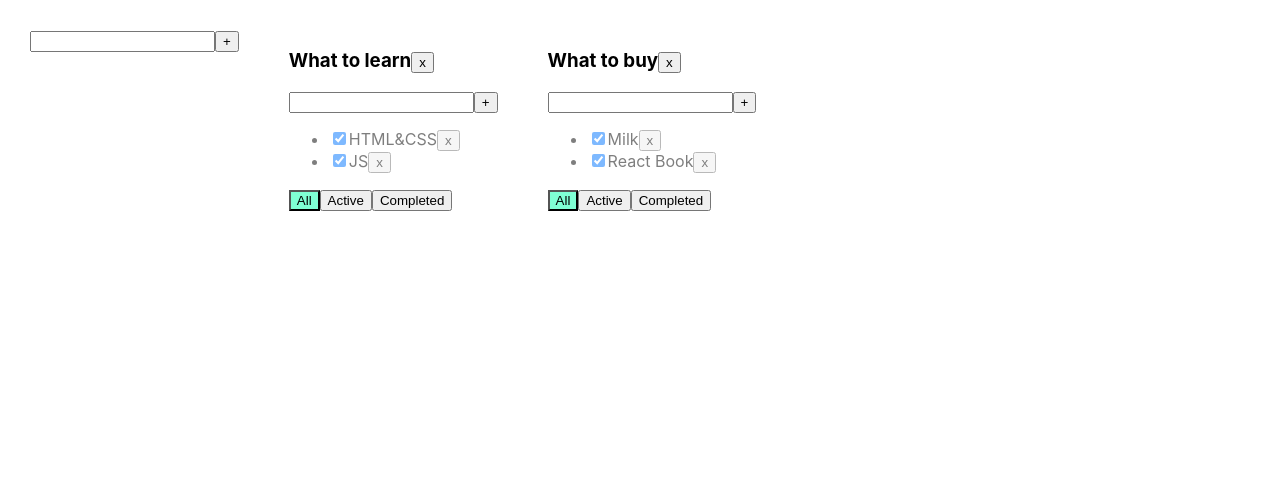
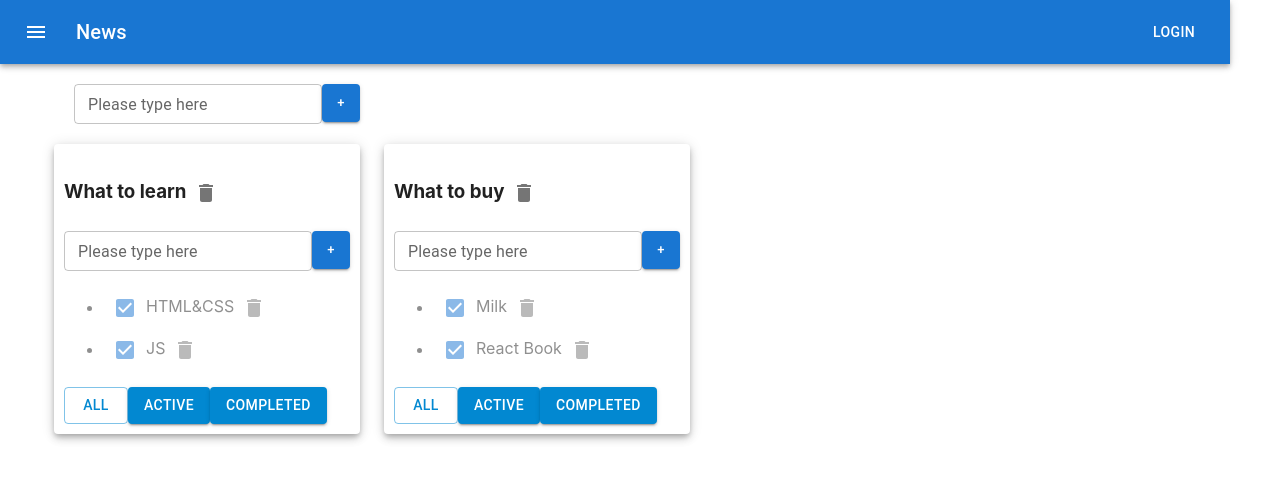
Before and after one commit to ergentus/todolist, a React (Create React App) app: page / in a window 1280 px wide. Shown: the top 480 px of the page. Built offline with nearby package versions, Linux system fonts and the light colour scheme.

Commit message:
material ui

```diff
--- a/package.json
+++ b/package.json
@@ -3,6 +3,10 @@
   "version": "0.1.0",
   "private": true,
   "dependencies": {
+    "@emotion/react": "^11.10.6",
+    "@emotion/styled": "^11.10.6",
+    "@mui/icons-material": "^5.11.16",
+    "@mui/material": "^5.12.0",
     "@testing-library/jest-dom": "^5.16.5",
     "@testing-library/react": "^13.4.0",
     "@testing-library/user-event": "^13.5.0",
--- a/src/AddItemForm.tsx
+++ b/src/AddItemForm.tsx
@@ -1,18 +1,19 @@
 import React, {ChangeEvent, KeyboardEvent, useState} from 'react';
+import Button from '@mui/material/Button'
+import TextField from '@mui/material/TextField';
 
 type AddItemFormPropsType = {
 	addItem: (title: string) => void
 }
 
-const AddItemForm = (props: AddItemFormPropsType) => {
+export function AddItemForm(props: AddItemFormPropsType) {
 
 	let [title, setTitle] = useState("")
 	let [error, setError] = useState<string | null>(null)
 
-	const addTask = () => {
-		let newTitle = title.trim();
-		if (newTitle !== "") {
-			props.addItem(newTitle);
+	const addItem = () => {
+		if (title.trim() !== "") {
+			props.addItem(title);
 			setTitle("");
 		} else {
 			setError("Title is required");
@@ -26,22 +27,37 @@
 	const onKeyPressHandler = (e: KeyboardEvent<HTMLInputElement>) => {
 		setError(null);
 		if (e.key === 'Enter') {
-			addTask();
+			addItem();
 		}
 	}
 
+	const buttonStyle = {
+		maxWidth: '38px',
+		maxHeight: '38px',
+		minWidth: '38px',
+		minHeight: '38px',
+	}
 
-	return (
-		<div>
-			<input value={title}
-					 onChange={onChangeHandler}
-					 onKeyDown={onKeyPressHandler}
-					 className={error ? "error" : ""}
-			/>
-			<button onClick={addTask}>+</button>
-			{error && <div className="error-message">{error}</div>}
-		</div>
-	);
-};
+	return <div>
+		{/*<input */}
+		{/*    value={title}*/}
+		{/*       onChange={onChangeHandler}*/}
+		{/*       onKeyPress={onKeyPressHandler}*/}
+		{/*       className={error ? "error" : ""}*/}
+		{/*/>*/}
+		<TextField
+			size="small"
+			id="outlined-basic"
+			label={error ? 'Title is required' : 'Please type here'}
+			variant="outlined"
+			value={title}
+			onChange={onChangeHandler}
+			onKeyDown={onKeyPressHandler}
+			error={!!error}
+		/>
 
-export default AddItemForm;
+		{/*<button onClick={addItem}>+</button>*/}
+		<Button variant="contained" size="small" onClick={addItem} style={buttonStyle}>+</Button>
+
+	</div>
+}
--- a/src/App.css
+++ b/src/App.css
@@ -1,7 +1,7 @@
 
 .App {
-  padding: 30px;
-  display: flex;
+  /*padding: 30px;*/
+  /*display: flex;*/
 }
 
 .App > div {
--- a/src/App.tsx
+++ b/src/App.tsx
@@ -1,8 +1,10 @@
-import React, {useState} from 'react';
-import './App.css';
-import {TaskType, Todolist} from './Todolist';
-import {v1} from 'uuid';
-import AddItemForm from './AddItemForm';
+import React, {useState} from 'react'
+import './App.css'
+import {TaskType, Todolist} from './Todolist'
+import {v1} from 'uuid'
+import {AddItemForm} from './AddItemForm'
+import ButtonAppBar from './ButtonAppBar'
+import {Container, Grid, Paper} from '@mui/material'
 
 export type FilterValuesType = 'all' | 'active' | 'completed';
 type TodolistType = {
@@ -17,8 +19,80 @@
 
 
 function App() {
-	let todolistId1 = v1();
-	let todolistId2 = v1();
+	function removeTask(id: string, todolistId: string) {
+		//достанем нужный массив по todolistId:
+		let todolistTasks = tasks[todolistId]
+		// перезапишем в этом объекте массив для нужного тудулиста отфилтрованным массивом:
+		tasks[todolistId] = todolistTasks.filter(t => t.id != id)
+		// засетаем в стейт копию объекта, чтобы React отреагировал перерисовкой
+		setTasks({...tasks})
+	}
+
+	function addTask(title: string, todolistId: string) {
+		let task = {id: v1(), title: title, isDone: false}
+		//достанем нужный массив по todolistId:
+		let todolistTasks = tasks[todolistId]
+		// перезапишем в этом объекте массив для нужного тудулиста копией, добавив в начало новую таску:
+		tasks[todolistId] = [task, ...todolistTasks]
+		// засетаем в стейт копию объекта, чтобы React отреагировал перерисовкой
+		setTasks({...tasks})
+	}
+
+	function changeFilter(value: FilterValuesType, todolistId: string) {
+		let todolist = todolists.find(tl => tl.id === todolistId)
+		if (todolist) {
+			todolist.filter = value
+			setTodolists([...todolists])
+		}
+	}
+
+	function changeStatus(id: string, isDone: boolean, todolistId: string) {
+		//достанем нужный массив по todolistId:
+		let todolistTasks = tasks[todolistId]
+		// найдём нужную таску:
+		let task = todolistTasks.find(t => t.id === id)
+		//изменим таску, если она нашлась
+		if (task) {
+			task.isDone = isDone
+			// засетаем в стейт копию объекта, чтобы React отреагировал перерисовкой
+			setTasks({...tasks})
+		}
+	}
+
+	function changeTaskTitle(id: string, newTitle: string, todolistId: string) {
+		//достанем нужный массив по todolistId:
+		let todolistTasks = tasks[todolistId]
+		// найдём нужную таску:
+		let task = todolistTasks.find(t => t.id === id)
+		//изменим таску, если она нашлась
+		if (task) {
+			task.title = newTitle
+			// засетаем в стейт копию объекта, чтобы React отреагировал перерисовкой
+			setTasks({...tasks})
+		}
+	}
+
+	function removeTodolist(id: string) {
+		// засунем в стейт список тудулистов, id которых не равны тому, который нужно выкинуть
+		setTodolists(todolists.filter(tl => tl.id != id))
+		// удалим таски для этого тудулиста из второго стейта, где мы храним отдельно таски
+		delete tasks[id] // удаляем св-во из объекта... значением которого являлся массив тасок
+		// засетаем в стейт копию объекта, чтобы React отреагировал перерисовкой
+		setTasks({...tasks})
+	}
+
+	function changeTodolistTitle(id: string, title: string) {
+		// найдём нужный todolist
+		const todolist = todolists.find(tl => tl.id === id)
+		if (todolist) {
+			// если нашёлся - изменим ему заголовок
+			todolist.title = title
+			setTodolists([...todolists])
+		}
+	}
+
+	let todolistId1 = v1()
+	let todolistId2 = v1()
 
 	let [todolists, setTodolists] = useState<Array<TodolistType>>([
 		{id: todolistId1, title: 'What to learn', filter: 'all'},
@@ -34,88 +108,41 @@
 			{id: v1(), title: 'Milk', isDone: true},
 			{id: v1(), title: 'React Book', isDone: true},
 		],
-	});
-	const changeTodoTitle = (todolistId: string, newTitle: string) => {
-		setTodolists(todolists.map(td => td.id === todolistId ? {...td, title: newTitle} : td))
-	}
+	})
 
-	const changeTaskTitle = (taskId: string, newTitle: string, todolistId: string) => {
-		setTasks({...tasks, [todolistId]: tasks[todolistId].map(t => t.id === taskId ? {...t, title: newTitle} : t)})
-	}
-
-	function removeTask(id: string, todolistId: string) {
-		//достанем нужный массив по todolistId:
-		let todolistTasks = tasks[todolistId];
-		// перезапишем в этом объекте массив для нужного тудулиста отфилтрованным массивом:
-		tasks[todolistId] = todolistTasks.filter(t => t.id !== id);
-		// засетаем в стейт копию объекта, чтобы React отреагировал перерисовкой
-		setTasks({...tasks});
-	}
-
-	function addTask(title: string, todolistId: string) {
-		let task = {id: v1(), title: title, isDone: false};
-		//достанем нужный массив по todolistId:
-		let todolistTasks = tasks[todolistId];
-		// перезапишем в этом объекте массив для нужного тудулиста копией, добавив в начало новую таску:
-		tasks[todolistId] = [task, ...todolistTasks];
-		// засетаем в стейт копию объекта, чтобы React отреагировал перерисовкой
-		setTasks({...tasks});
-	}
-
-	function changeStatus(id: string, isDone: boolean, todolistId: string) {
-		//достанем нужный массив по todolistId:
-		let todolistTasks = tasks[todolistId];
-		// найдём нужную таску:
-		let task = todolistTasks.find(t => t.id === id);
-		//изменим таску, если она нашлась
-		if (task) {
-			task.isDone = isDone;
-			// засетаем в стейт копию объекта, чтобы React отреагировал перерисовкой
-			setTasks({...tasks});
-		}
-	}
-
-	function changeFilter(value: FilterValuesType, todolistId: string) {
-		let todolist = todolists.find(tl => tl.id === todolistId);
-		if (todolist) {
-			todolist.filter = value;
-			setTodolists([...todolists])
-		}
-	}
-
-	function removeTodolist(id: string) {
-		// засунем в стейт список тудулистов, id которых не равны тому, который нужно выкинуть
-		setTodolists(todolists.filter(tl => tl.id !== id));
-		// удалим таски для этого тудулиста из второго стейта, где мы храним отдельно таски
-		delete tasks[id]; // удаляем св-во из объекта... значением которого являлся массив тасок
-		// засетаем в стейт копию объекта, чтобы React отреагировал перерисовкой
-		setTasks({...tasks});
-	}
-
-	const addTodo = (title: string) => {
-		const todolistId = v1()
-		const todoList: TodolistType = {id: todolistId, title: title, filter: 'all'}
-		setTodolists([...todolists, todoList])
-		setTasks({...tasks, [todolistId]: []})
+	function addTodolist(title: string) {
+		let newTodolistId = v1()
+		let newTodolist: TodolistType = {id: newTodolistId, title: title, filter: 'all'}
+		setTodolists([newTodolist, ...todolists])
+		setTasks({
+			...tasks,
+			[newTodolistId]: [],
+		})
 	}
 
 	return (
 		<div className="App">
-			<AddItemForm addItem={addTodo}/>
+			<ButtonAppBar/>
+			<Container fixed>
+				<Grid container style={{padding: '20px'}}>
+					<AddItemForm addItem={addTodolist}/>
+				</Grid>
+				<Grid container spacing={3}>
 					{
 						todolists.map(tl => {
-					let allTodolistTasks = tasks[tl.id];
-					let tasksForTodolist = allTodolistTasks;
+							let allTodolistTasks = tasks[tl.id]
+							let tasksForTodolist = allTodolistTasks
 
 							if (tl.filter === 'active') {
-						tasksForTodolist = allTodolistTasks.filter(t => !t.isDone);
+								tasksForTodolist = allTodolistTasks.filter(t => !t.isDone)
 							}
 							if (tl.filter === 'completed') {
-						tasksForTodolist = allTodolistTasks.filter(t => t.isDone);
+								tasksForTodolist = allTodolistTasks.filter(t => t.isDone)
 							}
 
-					return <Todolist
-						key={tl.id}
+							return <Grid item key={tl.id}>
+								<Paper elevation={5} style={{padding: '10px'}}>
+								<Todolist
 									id={tl.id}
 									title={tl.title}
 									tasks={tasksForTodolist}
@@ -123,16 +150,19 @@
 									changeFilter={changeFilter}
 									addTask={addTask}
 									changeTaskStatus={changeStatus}
-						changeTaskTitle={changeTaskTitle}
-						changeTodoTitle={changeTodoTitle}
 									filter={tl.filter}
 									removeTodolist={removeTodolist}
+									changeTaskTitle={changeTaskTitle}
+									changeTodolistTitle={changeTodolistTitle}
 								/>
+								</Paper>
+							</Grid>
 						})
 					}
-
+				</Grid>
+			</Container>
 		</div>
-	);
+	)
 }
 
-export default App;
+export default App
--- /dev/null
+++ b/src/ButtonAppBar.jsx
@@ -0,0 +1,34 @@
+import React from 'react'
+import AppBar from '@mui/material/AppBar';
+import Box from '@mui/material/Box';
+import Toolbar from '@mui/material/Toolbar';
+import Typography from '@mui/material/Typography';
+import Button from '@mui/material/Button';
+import IconButton from '@mui/material/IconButton';
+import MenuIcon from '@mui/icons-material/Menu';
+
+const ButtonAppBar = () => {
+   return (
+      <Box sx={{ flexGrow: 1 }}>
+         <AppBar position="static">
+            <Toolbar>
+               <IconButton
+                  size="large"
+                  edge="start"
+                  color="inherit"
+                  aria-label="menu"
+                  sx={{ mr: 2 }}
+               >
+                  <MenuIcon />
+               </IconButton>
+               <Typography variant="h6" component="div" sx={{ flexGrow: 1 }}>
+                  News
+               </Typography>
+               <Button color="inherit">Login</Button>
+            </Toolbar>
+         </AppBar>
+      </Box>
+   )
+}
+
+export default ButtonAppBar
--- a/src/EditableSpan.tsx
+++ b/src/EditableSpan.tsx
@@ -1,41 +1,27 @@
-import React, {ChangeEvent, KeyboardEvent, useState} from 'react';
+import React, {ChangeEvent, useState} from 'react';
 
-type IdetableSpanPropsType = {
-	title: string
-	onChange: (newValue: string) => void
+type EditableSpanPropsType = {
+    value: string
+    onChange: (newValue: string) => void
 }
-const EditableSpan = (props: IdetableSpanPropsType) => {
-	const [editMode, setEditMode] = useState(false)
-	const [title, setTitle] = useState('')
 
-	const activateEditMode = () => {
-		if (!editMode) {
-			setEditMode(true)
-			setTitle(props.title)
-		} else {
-			setEditMode(false)
-			props.onChange(title)
-		}
-	}
-	const activateEditModeEnter= (e: KeyboardEvent<HTMLInputElement>) => {
-		if (e.key === 'Enter') {
-			setEditMode(false)
-			props.onChange(title)
-		}
-	}
-	const changeTitleHandler = (e: ChangeEvent<HTMLInputElement>) => setTitle(e.currentTarget.value)
+export function EditableSpan(props: EditableSpanPropsType) {
+    let [editMode, setEditMode] = useState(false);
+    let [title, setTitle] = useState(props.value);
 
+    const activateEditMode = () => {
+        setEditMode(true);
+        setTitle(props.value);
+    }
+    const activateViewMode = () => {
+        setEditMode(false);
+        props.onChange(title);
+    }
+    const changeTitle = (e: ChangeEvent<HTMLInputElement>) => {
+        setTitle(e.currentTarget.value)
+    }
 
-	return (
-		editMode
-			? <input onBlur={activateEditMode}
-						onKeyDown={activateEditModeEnter}
-						value={title}
-						onChange={changeTitleHandler}
-						autoFocus>
-
-			</input>
-			: <span onDoubleClick={activateEditMode}>{props.title}</span>
-	);
-};
-export default EditableSpan;
+    return editMode
+        ? <input value={title} onChange={changeTitle} autoFocus onBlur={activateViewMode}/>
+        : <span onDoubleClick={activateEditMode}>{props.value}</span>
+}
--- a/src/TodoList.tsx
+++ b/src/TodoList.tsx
@@ -1,7 +1,9 @@
-import React, {ChangeEvent} from 'react';
-import {FilterValuesType} from './App';
-import AddItemForm from './AddItemForm';
-import EditableSpan from './EditableSpan';
+import React, {ChangeEvent} from 'react'
+import {FilterValuesType} from './App'
+import {AddItemForm} from './AddItemForm'
+import {EditableSpan} from './EditableSpan'
+import {Button, Checkbox, IconButton} from '@mui/material'
+import DeleteIcon from '@mui/icons-material/Delete'
 
 export type TaskType = {
 	id: string
@@ -18,59 +20,66 @@
 	addTask: (title: string, todolistId: string) => void
 	changeTaskStatus: (id: string, isDone: boolean, todolistId: string) => void
 	removeTodolist: (id: string) => void
+	changeTodolistTitle: (id: string, newTitle: string) => void
 	filter: FilterValuesType
 	changeTaskTitle: (taskId: string, newTitle: string, todolistId: string) => void
-    changeTodoTitle: (todolistId: string, newTitle: string) => void
 }
 
 export function Todolist(props: PropsType) {
-
-    const removeTodolist = () => props.removeTodolist(props.id)
-    const onChangeTodoTitle = (newTitle: string) => {
-        props.changeTodoTitle(props.id, newTitle)
+	const addTask = (title: string) => {
+		props.addTask(title, props.id)
 	}
 
-    const onAllClickHandler = () => props.changeFilter("all", props.id);
-    const onActiveClickHandler = () => props.changeFilter("active", props.id);
-    const onCompletedClickHandler = () => props.changeFilter("completed", props.id);
-    const addTask = (title: string) => props.addTask(title, props.id)
+	const removeTodolist = () => {
+		props.removeTodolist(props.id)
+	}
+	const changeTodolistTitle = (title: string) => {
+		props.changeTodolistTitle(props.id, title)
+	}
 
-    return <div>
-        <h3> <EditableSpan title={props.title} onChange={onChangeTodoTitle}/>
-            <button onClick={removeTodolist}>x</button>
+	const onAllClickHandler = () => props.changeFilter('all', props.id)
+	const onActiveClickHandler = () => props.changeFilter('active', props.id)
+	const onCompletedClickHandler = () => props.changeFilter('completed', props.id)
+
+	return (
+		<div>
+			<h3><EditableSpan value={props.title} onChange={changeTodolistTitle}/>
+				{/*<button onClick={removeTodolist}>x</button>*/}
+				<IconButton aria-label="delete" onClick={removeTodolist}>
+					<DeleteIcon/>
+				</IconButton>
 			</h3>
 			<AddItemForm addItem={addTask}/>
 			<ul>
 				{
 					props.tasks.map(t => {
 						const onClickHandler = () => props.removeTask(t.id, props.id)
-                    const onChangeStatusHandler = (e: ChangeEvent<HTMLInputElement>) => {
-                        let newIsDoneValue = e.currentTarget.checked;
-                        props.changeTaskStatus(t.id, newIsDoneValue, props.id);
+						const onChangeHandler = (e: ChangeEvent<HTMLInputElement>) => {
+							let newIsDoneValue = e.currentTarget.checked
+							props.changeTaskStatus(t.id, newIsDoneValue, props.id)
+						}
+						const onTitleChangeHandler = (newValue: string) => {
+							props.changeTaskTitle(t.id, newValue, props.id)
 						}
 
-                    const onChangeTitleHandler = (newTitle: string) => {
-                        props.changeTaskTitle(t.id, newTitle, props.id);
-                    }
 
-                    return <li key={t.id} className={t.isDone ? "is-done" : ""}>
-                        <input type="checkbox" onChange={onChangeStatusHandler} checked={t.isDone}/>
-                        <EditableSpan title={t.title} onChange={onChangeTitleHandler}/>
-                        <button onClick={onClickHandler}>x</button>
+						return <li key={t.id} className={t.isDone ? 'is-done' : ''}>
+							{/*<input type="checkbox" onChange={onChangeHandler} checked={t.isDone}/>*/}
+							<Checkbox onChange={onChangeHandler} checked={t.isDone}/>
+							<EditableSpan value={t.title} onChange={onTitleChangeHandler}/>
+							{/*<button onClick={onClickHandler}>x</button>*/}
+							<IconButton aria-label="delete" onClick={onClickHandler}>
+								<DeleteIcon/>
+							</IconButton>
 						</li>
 					})
 				}
 			</ul>
 			<div>
-            <button className={props.filter === 'all' ? "active-filter" : ""}
-                    onClick={onAllClickHandler}>All
-            </button>
-            <button className={props.filter === 'active' ? "active-filter" : ""}
-                    onClick={onActiveClickHandler}>Active
-            </button>
-            <button className={props.filter === 'completed' ? "active-filter" : ""}
-                    onClick={onCompletedClickHandler}>Completed
-            </button>
+				<Button variant={props.filter === 'all' ? "outlined":"contained"} color="info"  onClick={onAllClickHandler}>All</Button>
+				<Button variant={props.filter === 'active' ? "outlined":"contained"} color=  'info'  onClick={onActiveClickHandler}>Active</Button>
+				<Button variant={props.filter === 'completed' ? "outlined":"contained"} color='info'  onClick={onCompletedClickHandler}>Completed</Button>
 			</div>
 		</div>
+	)
 }
```
Also changed, not shown: 1 other file (tests, documents, lock files or other folders). Lines whose indentation alone changed are shown as unchanged.
